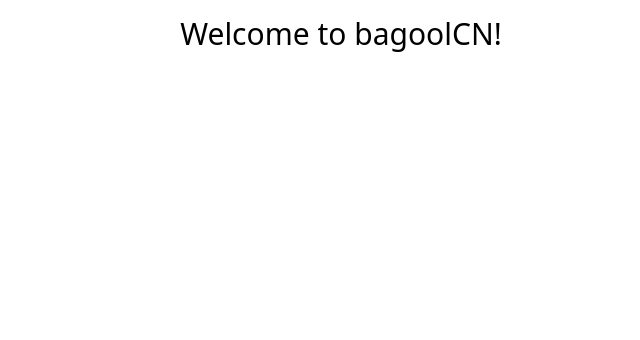
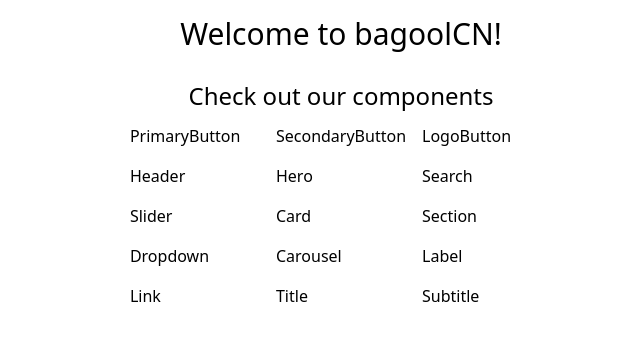
Before and after one commit to bcatalfo/bagoolCN, a React (Vite) app: page / in a window 1280 px wide. Shown: the top 340 px of the page, without its empty margins (299-939 px from the left). Built offline with nearby package versions, Linux system fonts and the light colour scheme.

Commit message:
Added a list of components.

```diff
--- a/src/App.tsx
+++ b/src/App.tsx
@@ -2,6 +2,24 @@ export default function App() {
   return (
     <div className="flex flex-col items-center h-screen">
       <h1 className="text-3xl m-4">Welcome to bagoolCN!</h1>
+      <h2 className="text-2xl m-3">Check out our components</h2>
+      <div className="grid grid-cols-3 gap-4">
+        <div> PrimaryButton </div>
+        <div> SecondaryButton </div>
+        <div> LogoButton </div>
+        <div> Header </div>
+        <div> Hero </div>
+        <div> Search </div>
+        <div> Slider </div>
+        <div> Card </div>
+        <div> Section </div>
+        <div> Dropdown </div>
+        <div> Carousel </div>
+        <div> Label </div>
+        <div> Link </div>
+        <div> Title </div>
+        <div> Subtitle </div>
+      </div>
     </div>
   );
 }
```
